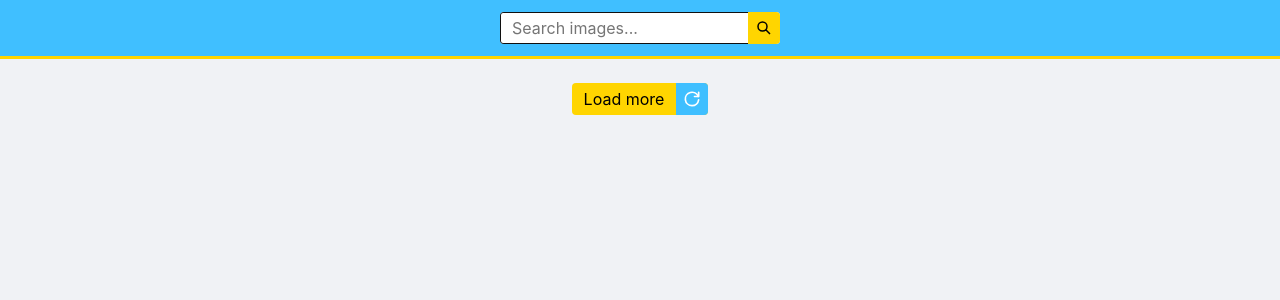
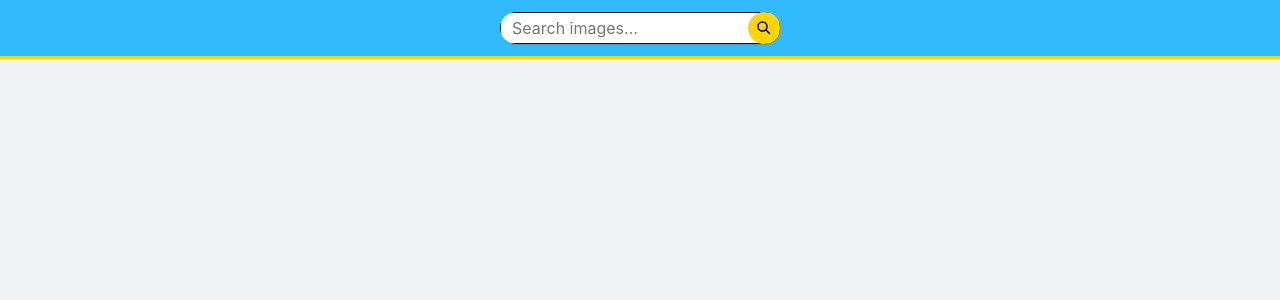
Before and after one commit to PavloLysiuk/goit-react-hw-03-image-finder, a React (Create React App) app: page / in a window 1280 px wide. Shown: the top 300 px of the page. Built offline with nearby package versions, Linux system fonts and the light colour scheme.

Commit message:
add one-by-one page fetching

```diff
--- a/src/components/App/App.jsx
+++ b/src/components/App/App.jsx
@@ -6,6 +6,7 @@ import { ImageGallery } from 'components/ImageGallery/ImageGallery';
 import { Loader } from 'components/Loader/Loader';
 import { Modal } from 'components/Modal/Modal';
 import { Button } from 'components/Button/Button';
+import toast, { Toaster } from 'react-hot-toast';
 
 export class App extends Component {
   state = {
@@ -17,6 +18,12 @@ export class App extends Component {
 
   handleSubmit = e => {
     e.preventDefault();
+    if (e.target.elements.searchQuery.value === '') {
+      toast.error('Please enter a valid query', {
+        duration: 3000,
+      });
+      return;
+    }
     this.setState({
       query: e.target.elements.searchQuery.value,
       images: [],
@@ -29,24 +36,34 @@ export class App extends Component {
       page: prevState.page + 1,
     }));
 
-    // setTimeout(() => {
-    //   window.scrollBy({ top: 400, behavior: 'smooth' });
-    // }, 1000);
+    this.setState({ isLoader: true });
+
+    setTimeout(() => {
+      window.scrollBy({ top: 800, behavior: 'smooth' });
+    }, 1000);
   };
 
   async componentDidUpdate(_, prevState) {
     const { page, query } = this.state;
+
     if (prevState.query !== query || prevState.page !== page) {
       try {
         const data = await fetchImages(query, page);
-        this.setState({ isLoader: true, error: false });
+        this.setState({ isLoader: true });
 
         this.setState(prevState => ({
           images: [...prevState.images, ...data.hits],
-          page: prevState.page + 1,
+          // page: prevState.page + 1,
         }));
+
+        toast.success(`Hurray! we found ${data.totalHits} images for you!`, {
+          duration: 3000,
+        });
       } catch (error) {
-        console.error('Error:', error);
+        toast.error('Something went wrong', {
+          duration: 3000,
+        });
+        this.setState({ isLoader: false });
       } finally {
         this.setState({ isLoader: false });
       }
@@ -60,11 +77,34 @@ export class App extends Component {
         {this.state.images.length > 0 && (
           <ImageGallery images={this.state.images} />
         )}
-        {this.state.images && !this.state.isLoader && (
-          <Button handleLoadMore={this.handleLoadMore} />
-        )}
+        {this.state.images.length > 0 &&
+          this.state.images &&
+          !this.state.isLoader && <Button onClick={this.handleLoadMore} />}
         {this.state.isLoader && <Loader />}
         <Modal />
+        <Toaster
+          gutter={4}
+          containerStyle={{
+            top: 0,
+          }}
+          toastOptions={{
+            success: {
+              style: {
+                minWidth: '280px',
+                height: '56px',
+                color: 'white',
+                background: '#00aaff',
+              },
+            },
+            error: {
+              style: {
+                minWidth: '280px',
+                height: '58px',
+                background: '#ffd500',
+              },
+            },
+          }}
+        />
         <GlobalStyle />
       </div>
     );
--- a/src/components/Button/Button.styled.js
+++ b/src/components/Button/Button.styled.js
@@ -13,7 +13,7 @@ export const LoadMoreBtn = styled.button`
   height: 32px;
 
   border: none;
-  border-radius: 4px;
+  border-radius: 16px;
 
   background-color: #ffd500;
 
@@ -27,7 +27,7 @@ export const LoadMoreBtn = styled.button`
 
     width: 32px;
     height: 32px;
-
+    border-radius: 50%;
     color: white;
     background-color: #3fbfff;
 
--- a/src/components/ImageGallery/ImageGallery.styled.js
+++ b/src/components/ImageGallery/ImageGallery.styled.js
@@ -1,7 +1,7 @@
 import { styled } from 'styled-components';
 
 export const GalleryList = styled.ul`
-margin-top: 24px;
+margin-top: 84px;
 display: flex;
 flex-wrap: wrap;
 justify-content: center;
--- a/src/components/ImageGalleryItem/ImageGalleryItem.styled.js
+++ b/src/components/ImageGalleryItem/ImageGalleryItem.styled.js
@@ -4,8 +4,22 @@ export const GalleryItem = styled.li`
   width: 360px;
   border-radius: 8px;
   overflow: hidden;
+
+  transition: scale 200ms cubic-bezier(0.4, 0, 0.2, 1);
+
+  &:hover {
+    scale: 1.05;
+  }
 `;
 
 export const GalleryImage = styled.img`
+  display: block;
   width: 100%;
+  height: 240px;
+  object-fit: cover;
+  transition: scale 200ms cubic-bezier(0.4, 0, 0.2, 1);
+
+  &:hover {
+    scale: 1.3;
+  }
 `;
--- a/src/components/Searchbar/Searchbar.styled.js
+++ b/src/components/Searchbar/Searchbar.styled.js
@@ -1,27 +1,30 @@
 import { styled } from 'styled-components';
 
 export const Wrapper = styled.div`
-  position: static;
+  position: fixed;
+  z-index: 999;
   display: flex;
+  top: 0;
   justify-content: center;
   padding: 12px 0;
   width: 100%;
 
   border-bottom: 3px solid #ffd500;
-  background-color: #40bfff;
+  background-color: #17b2ffe0;
 `;
 
 export const SearchForm = styled.form`
   position: relative;
-  border-radius: 4px;
+  border-radius: 16px;
   overflow: hidden;
+
+  box-shadow: 0 1px 2px rgba(0, 0, 0, 0.12);
 `;
 
 export const SearchInput = styled.input`
   padding: 0 44px 0 12px;
   width: 280px;
   height: 32px;
-
   border: none;
 `;
 
@@ -36,6 +39,7 @@ export const SearchBtn = styled.button`
   cursor: pointer;
 
   border: none;
+  border-radius: 50%;
 
   background-color: #ffd500;
   transition: background-color 200ms cubic-bezier(0.4, 0, 0.2, 1);
```
